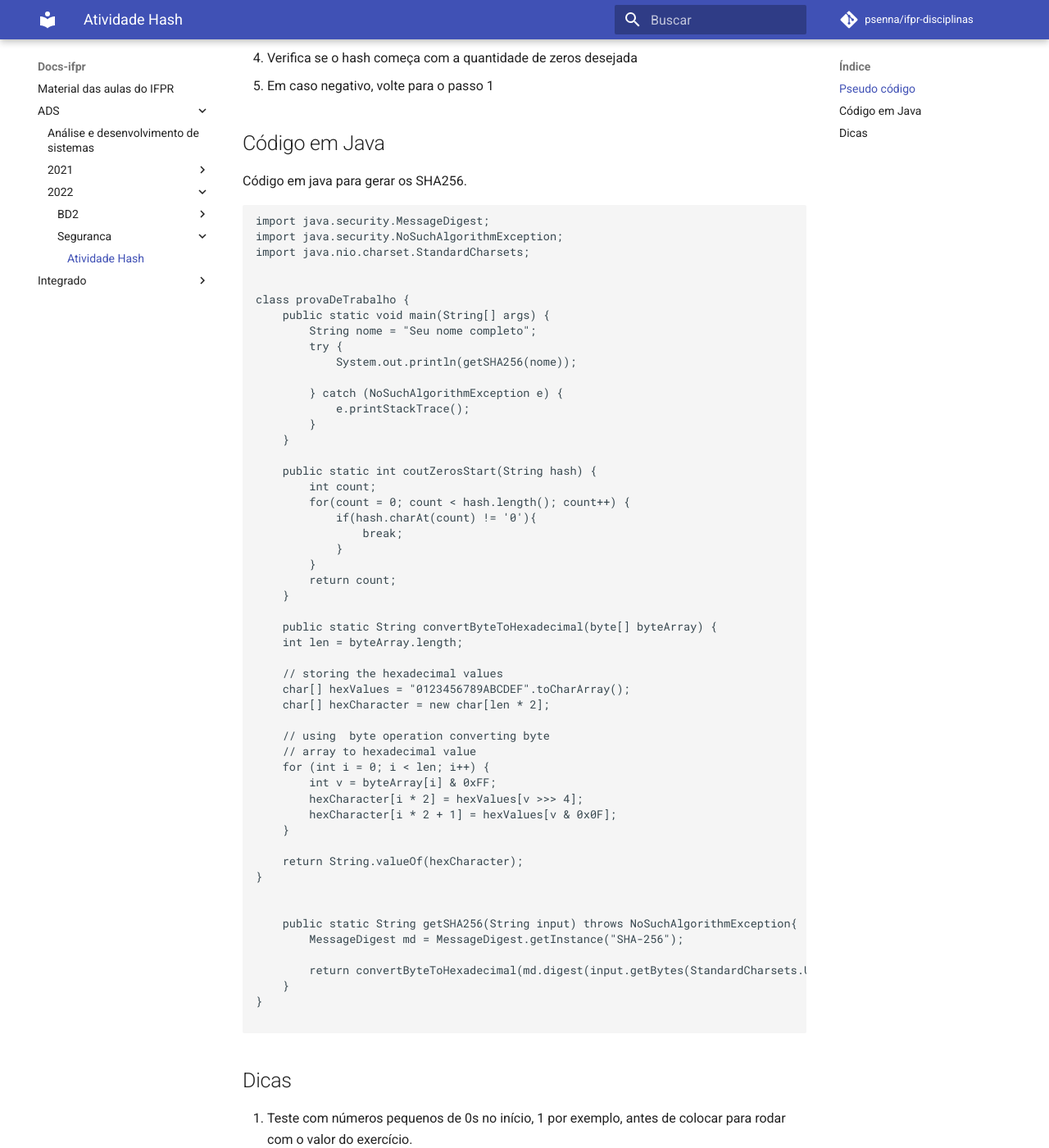
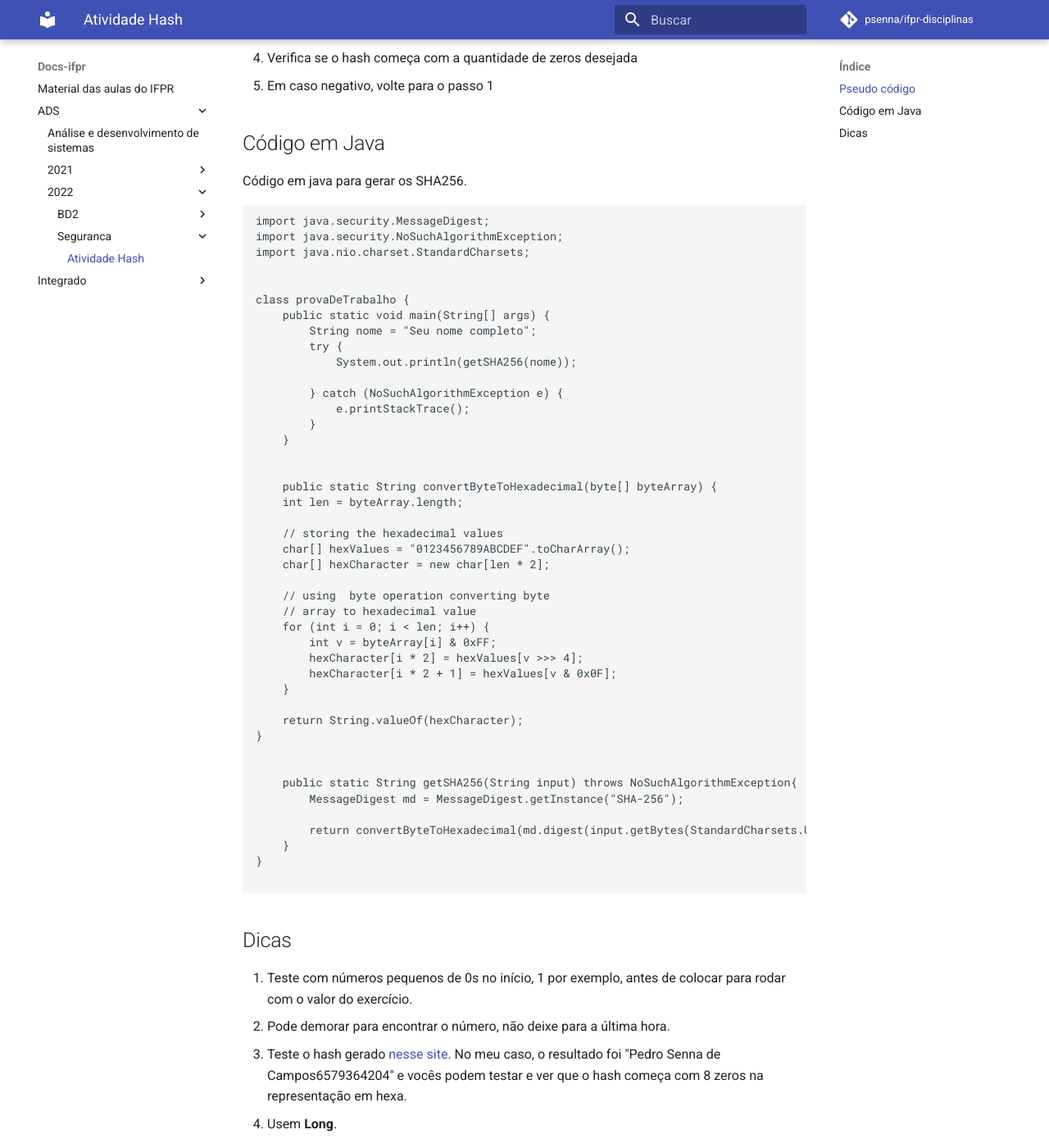
Before and after one commit to psenna/ifpr-disciplinas, an MkDocs documentation site: the page built from docs/ADS/2022/Seguranca/atividade_hash.md, in a window 1280 px wide and 1400 px high, scrolled down 870 px. Shown: the whole window at 82% size. Built offline with MkDocs 1.6.1 and Material for MkDocs 9.7.7, drawn with Linux system fonts in a browser that asks for light colours; comment, search, counter and statistics services are not loaded.

Commit message:
Update atividade_hash.md

```diff
--- a/docs/ADS/2022/Seguranca/atividade_hash.md
+++ b/docs/ADS/2022/Seguranca/atividade_hash.md
@@ -44,15 +44,6 @@ class provaDeTrabalho {
         }
     }
 
-    public static int coutZerosStart(String hash) {
-        int count;
-        for(count = 0; count < hash.length(); count++) {
-            if(hash.charAt(count) != '0'){
-                break;
-            }
-        }
-        return count;
-    }
 
     public static String convertByteToHexadecimal(byte[] byteArray) {
     int len = byteArray.length;
```
